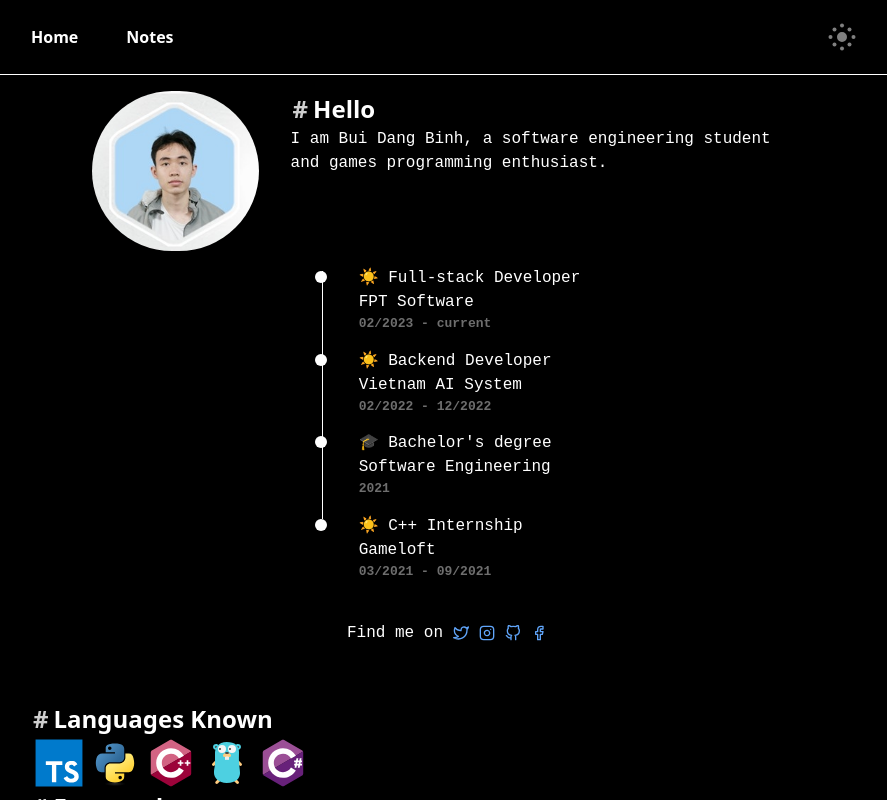
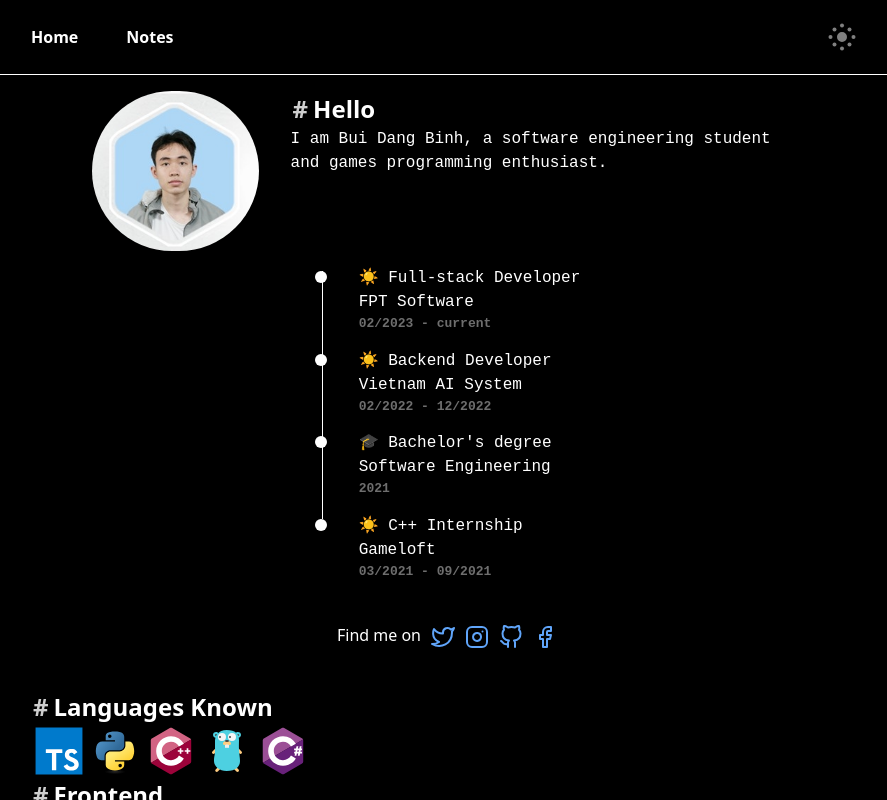
Before and after one commit to dunkbing/dunkbing.github.io, a Next.js app: page / in a window 1280 px wide. Shown: the top 800 px of the page, without its empty margins (193-1080 px from the left). Built offline with nearby package versions, Linux system fonts and the light colour scheme; what @tailwindcss/typography would draw is missing.

Commit message:
fix pagespeed problems.

```diff
--- a/components/Contact/Social.tsx
+++ b/components/Contact/Social.tsx
@@ -1,31 +1,44 @@
+import Link from 'next/link';
 import React from 'react';
 import { FiTwitter, FiInstagram, FiGithub, FiFacebook } from 'react-icons/fi';
 
 const Social: React.FC = () => {
   return (
-    <p style={{ display: 'flex', flexDirection: 'row' }}>
-      Find me on{' '}
-      <a href="https://twitter.com/dunkbingg" target="_blank" rel="noreferrer">
-        <FiTwitter style={{ marginLeft: 10, marginTop: 4 }} />
-      </a>
-      <a
+    <div className="flex flex-row items-center">
+      <span>Find me on</span>
+      <Link
+        href="https://twitter.com/dunkbingg"
+        target="_blank"
+        rel="noreferrer"
+        aria-label="Twitter"
+      >
+        <FiTwitter size={24} style={{ marginLeft: 10, marginTop: 4 }} />
+      </Link>
+      <Link
         href="https://www.instagram.com/dunkbingg/"
         target="_blank"
         rel="noreferrer"
+        aria-label="Instagram"
       >
-        <FiInstagram style={{ marginLeft: 10, marginTop: 4 }} />
-      </a>
-      <a href="https://github.com/dunkbing" target="_blank" rel="noreferrer">
-        <FiGithub style={{ marginLeft: 10, marginTop: 4 }} />
-      </a>
-      <a
+        <FiInstagram size={24} style={{ marginLeft: 10, marginTop: 4 }} />
+      </Link>
+      <Link
+        href="https://github.com/dunkbing"
+        target="_blank"
+        rel="noreferrer"
+        aria-label="Github"
+      >
+        <FiGithub size={24} style={{ marginLeft: 10, marginTop: 4 }} />
+      </Link>
+      <Link
         href="https://www.facebook.com/dunkbinggg/"
         target="_blank"
         rel="noreferrer"
+        aria-label="Facebook"
       >
-        <FiFacebook style={{ marginLeft: 10, marginTop: 4 }} />
-      </a>
-    </p>
+        <FiFacebook size={24} style={{ marginLeft: 10, marginTop: 4 }} />
+      </Link>
+    </div>
   );
 };
 
--- a/components/Head.tsx
+++ b/components/Head.tsx
@@ -12,7 +12,7 @@ const Head = ({ customMeta }: { customMeta?: MetaProps }): JSX.Element => {
   const router = useRouter();
   const meta: MetaProps = {
     title: 'Bùi Đặng Bình',
-    description: 'Student. Game Developer. Anime and Manga lover.',
+    description: 'FullStack Developer. Anime and Manga lover.',
     image: `${WEBSITE_HOST_URL}/images/site-preview.png`,
     type: 'article',
     ...customMeta,
--- a/components/Projects.tsx
+++ b/components/Projects.tsx
@@ -36,7 +36,8 @@ const ProjectItem: React.FC<ProjectProps> = ({
         <a href={url} target="_blank" rel="noreferrer">
           {name}
         </a>
-        <h4 className="w-full font-mono">{description}</h4>
+        <br />
+        <span className="w-full font-mono">{description}</span>
         <div style={{ display: 'flex', flexDirection: 'row' }}>
           {techs.map(tech => (
             <span
--- a/components/Tech.tsx
+++ b/components/Tech.tsx
@@ -1,4 +1,4 @@
-import React, { useCallback } from 'react';
+import React from 'react';
 import ReactTooltip from 'react-tooltip';
 import {
   TsIcon,
@@ -16,6 +16,7 @@ import {
   DenoIcon,
 } from '@lib/icons';
 import { useTheme } from 'next-themes';
+import Link from 'next/link';
 
 const techs = {
   ts: 'https://www.typescriptlang.org/',
@@ -38,19 +39,21 @@ const TechItem: React.FC<{ icon: any; name: keyof typeof techs }> = ({
   name,
 }) => {
   const { theme } = useTheme();
-  const goTo = useCallback(() => {
-    window.open(techs[name], '_blank');
-  }, []);
 
   return (
-    <div className="w-12 h-12 mx-1 my-0.5 cursor-pointer" onClick={goTo}>
-      <a data-tip={name}>{icon}</a>
+    <Link
+      className="w-12 h-12 mx-1 my-0.5 cursor-pointer"
+      href={techs[name]}
+      target="_blank"
+      data-tip={name}
+    >
+      {icon}
       <ReactTooltip
         place="top"
         type={theme === 'dark' ? 'light' : 'dark'}
         effect="float"
       />
-    </div>
+    </Link>
   );
 };
 
```
